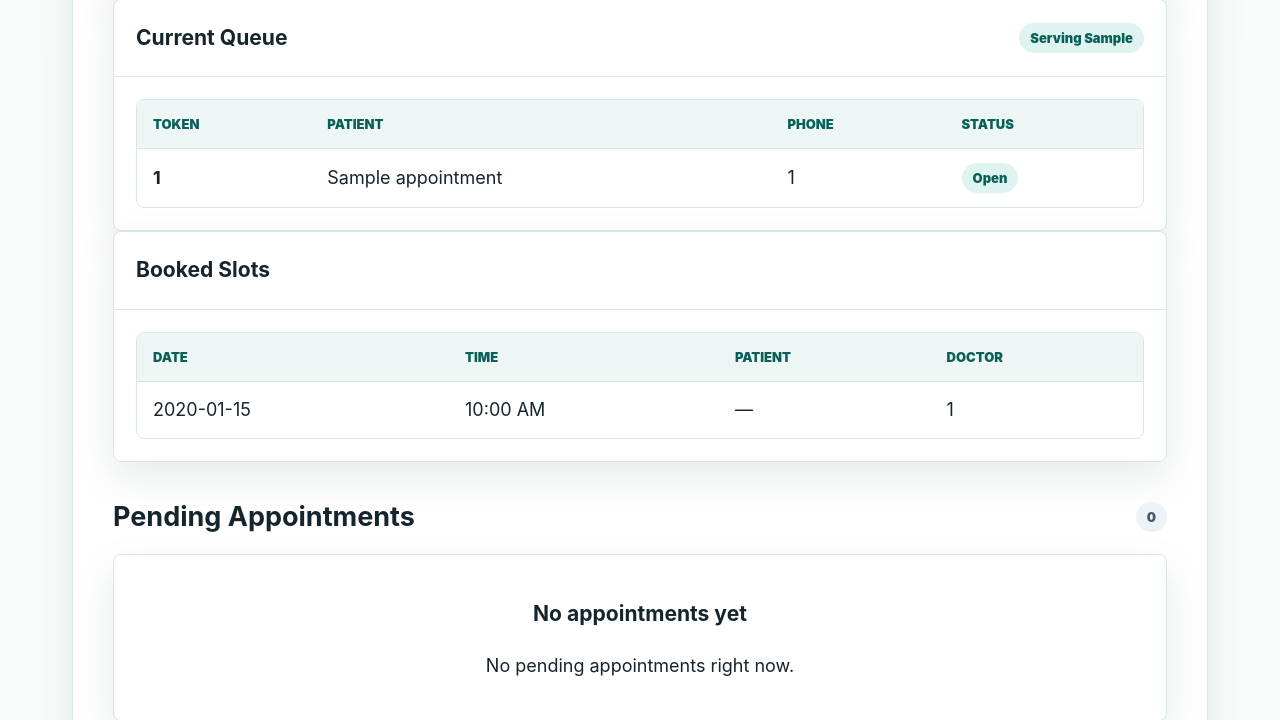
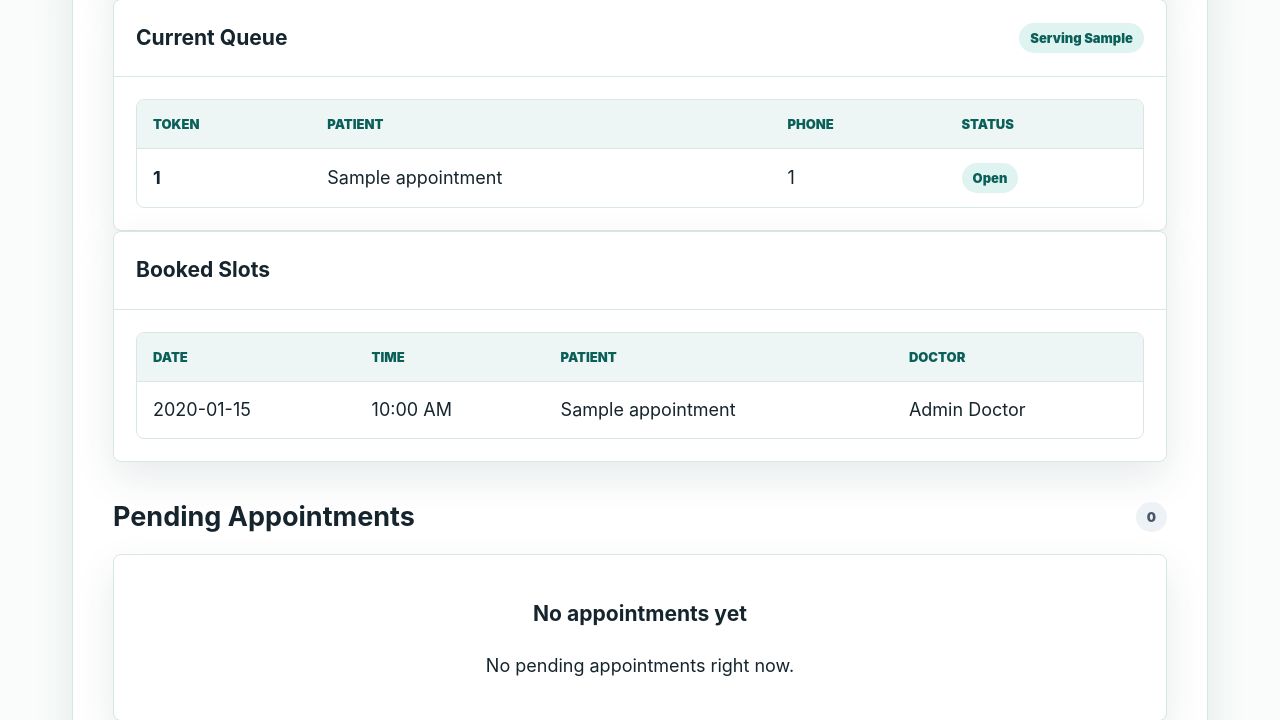
Before and after one commit to varad-1105/Cliniq, a Flask app: template app/templates/receptionist_dashboard.html in a window 1280 px wide. Shown: the part 1548-2268 px from the top of the page. Run offline with Flask 3, Linux system fonts and the light colour scheme; data comes from the database, SQL or seed files in the repository; tables that the repository leaves empty hold one stand-in row (values such as "Sample post"); the template is opened without the code that fills it: values that come from a table or form of the project are taken from there, most other values are stand-ins (such as "Sample title", 1, 10 or a date in 2020); data that the repository does not hold is empty.

Commit message:
fix(slots): add relationships and show doctor name in receptionist view

```diff
--- a/app/models/slot.py
+++ b/app/models/slot.py
@@ -12,6 +12,10 @@ class Slot(db.Model):
     appointment_id = db.Column(db.Integer, db.ForeignKey("appointment.id"), nullable=True)
     doctor_id = db.Column(db.Integer, db.ForeignKey("user.id"), nullable=True)
     created_at = db.Column(db.DateTime, nullable=False, default=datetime.utcnow)
+
+    # Relationships
+    appointment = db.relationship("Appointment", backref="slot", uselist=False)
+    doctor = db.relationship("User", backref="slots", lazy="joined")
 
     def __repr__(self):
         return f"<Slot {self.slot_date} {self.slot_time} - {self.status}>"
--- a/app/templates/receptionist_dashboard.html
+++ b/app/templates/receptionist_dashboard.html
@@ -73,7 +73,7 @@
                                         <td>{{ slot.slot_date.strftime('%Y-%m-%d') }}</td>
                                         <td>{{ slot.slot_time.strftime('%I:%M %p') }}</td>
                                         <td>{{ slot.appointment.patient_name if slot.appointment else '—' }}</td>
-                                        <td>{{ slot.doctor_id }}</td>
+                                        <td>{{ slot.doctor.name if slot.doctor else slot.doctor_id }}</td>
                                     </tr>
                                 {% endfor %}
                             </tbody>
```
